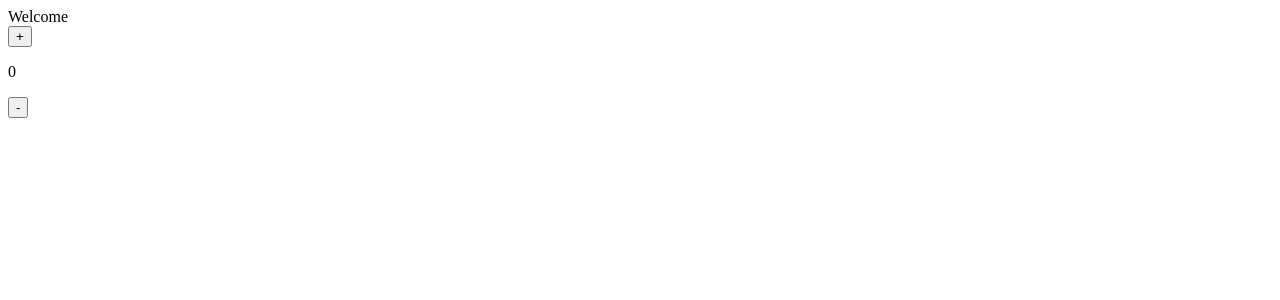
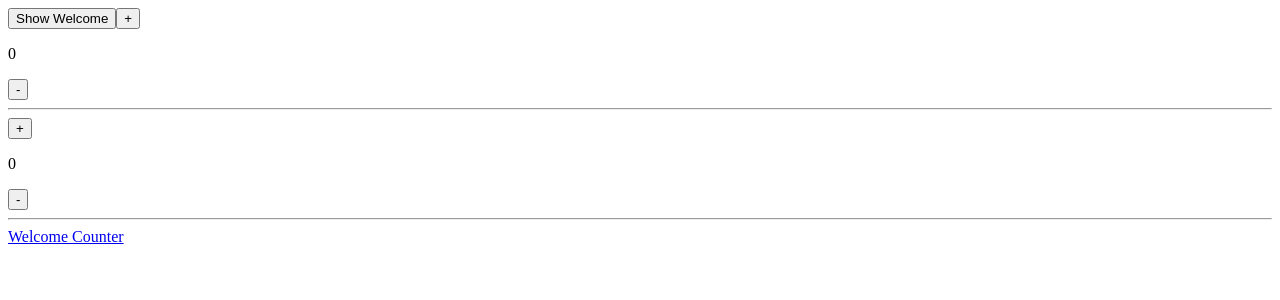
Before and after one commit to ZahraMirali/imdb-nuxt3, a Nuxt app: page / in a window 1280 px wide. Shown: the top 300 px of the page. Built offline with nearby package versions, Linux system fonts and the light colour scheme.

Commit message:
Dynamic components & import

```diff
--- a/app.vue
+++ b/app.vue
@@ -1,4 +1,28 @@
 <template>
-  <HomeWelcome /> <!-- or <home-welcome /> -->
-  <Counter /> <!-- or <counter /> -->
+  <button @click="toggle">Show Welcome</button>
+  <component :is="MyComponent1" />
+
+  <hr />
+
+  <LazyHomeWelcome v-if="MyComponent2 === 'welcome'"/>
+  <Counter v-else />
+
+  <hr />
+
+  <a href="#" @click="view('welcome')">Welcome </a>
+  <a href="#" @click="view('counter')">Counter</a>
 </template>
+
+<script setup>
+  const MyComponent1 = shallowRef(resolveComponent("Counter"));
+  const MyComponent2 = ref("counter");
+
+  function toggle(){
+    MyComponent1.value = resolveComponent("HomeWelcome")
+    MyComponent2.value = 'welcome';
+  }
+
+  function view(name){
+    MyComponent2.value = name;
+  }
+</script>
```
